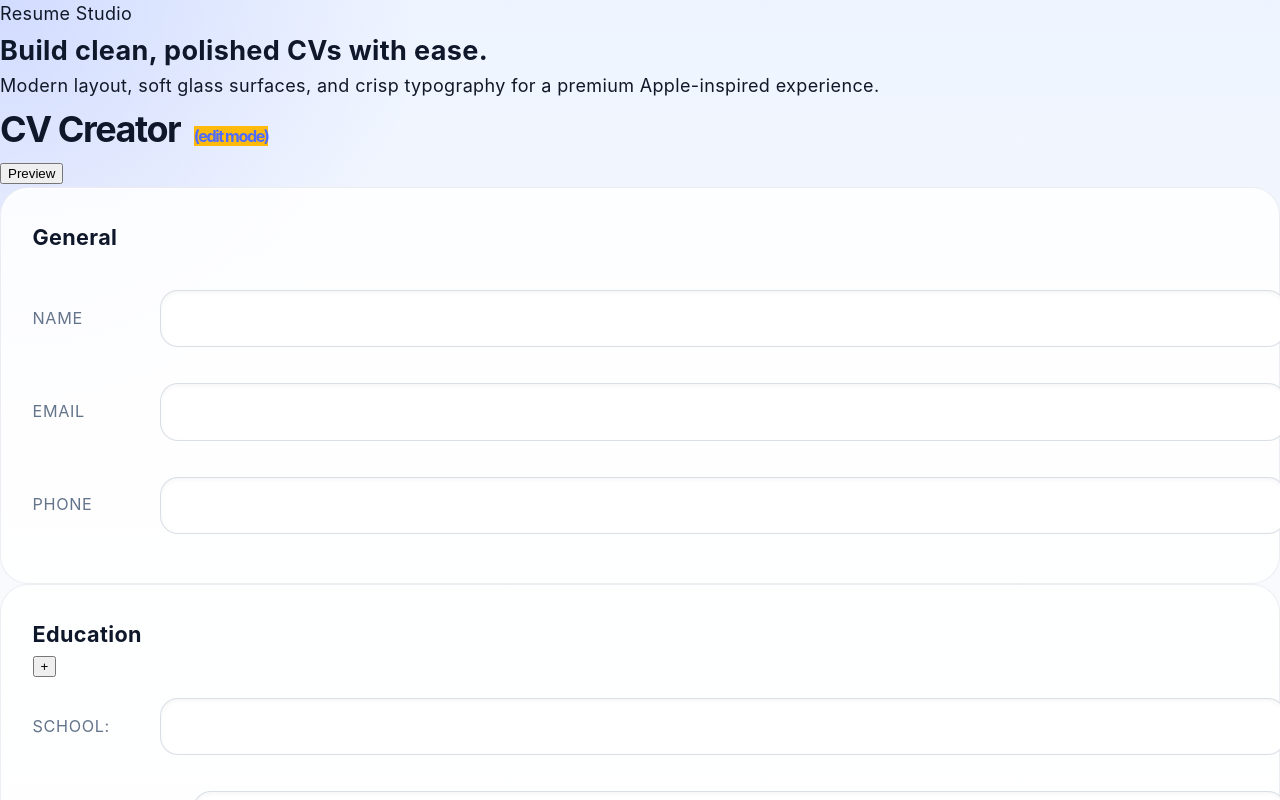
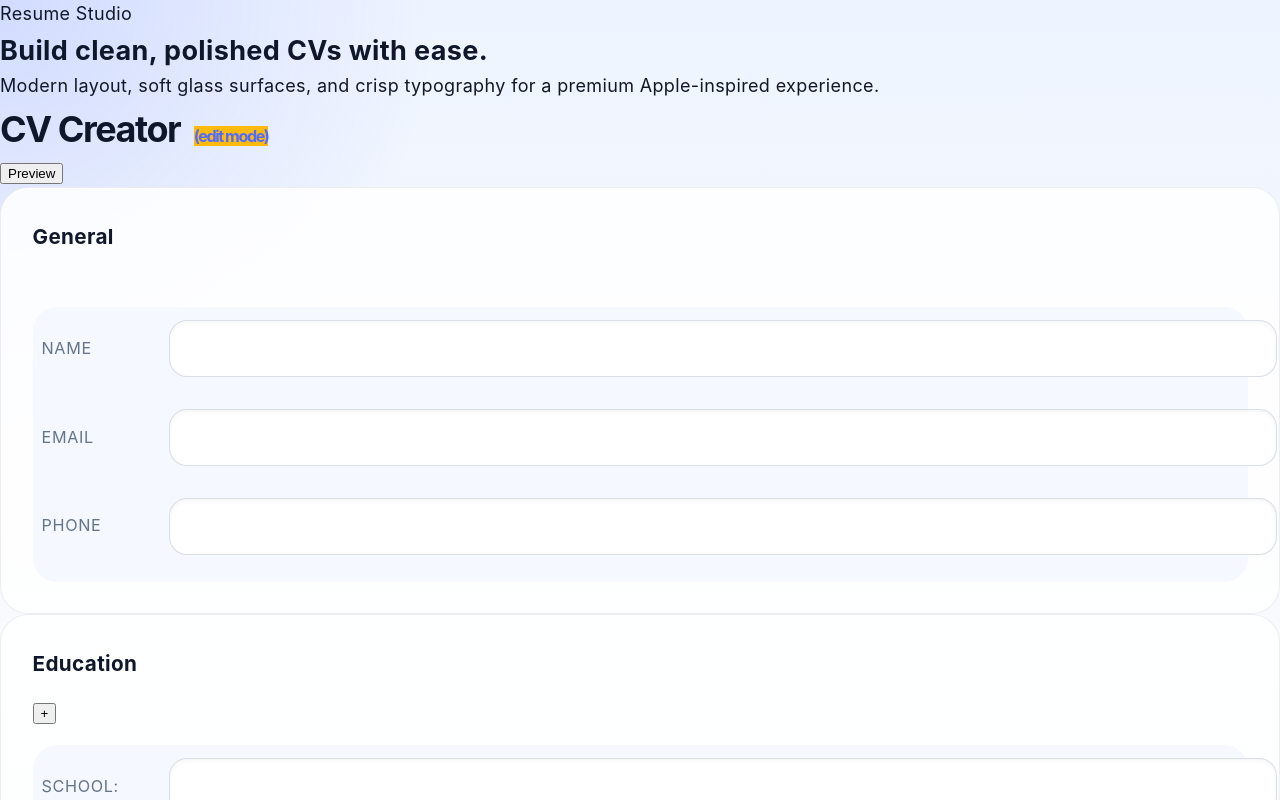
Before and after one commit to WujecDamian/odin-CV-Application, a React (Vite) app: page / in a window 1280 px wide. Shown: the top 800 px of the page. Built offline with nearby package versions, Linux system fonts and the light colour scheme.

Commit message:
style: enhance hover effects and layout for education and experience sections

```diff
--- a/src/styles/componentStyling.css
+++ b/src/styles/componentStyling.css
@@ -99,3 +99,46 @@
   color: #0f172a;
   border: none;
 }
+
+.CV_education,
+.CV_experience {
+  transition: transform 0.25s ease, border-color 0.2s ease, box-shadow 0.2s ease;
+}
+
+.CV_education:hover,
+.CV_experience:hover {
+  transform: translateY(-2px);
+  box-shadow: 0 18px 35px rgba(15, 23, 42, 0.08);
+}
+
+.general_Module,
+.education_Module,
+.experience_Module {
+  padding: 0.75rem 0.5rem;
+  background: rgba(245, 247, 255, 0.88);
+  border-radius: 24px;
+}
+
+.general_Module {
+  display: grid;
+  gap: 1rem;
+}
+
+.CV_general h2,
+.CV_education h2,
+.CV_experience h2 {
+  font-size: 1.15rem;
+  margin-bottom: 1rem;
+}
+
+.CV_general h3,
+.CV_education h3,
+.CV_experience h3 {
+  font-weight: 500;
+}
+
+.CV_experience .input,
+.CV_education .input,
+.CV_general .input {
+  margin-bottom: 0.75rem;
+}
```
